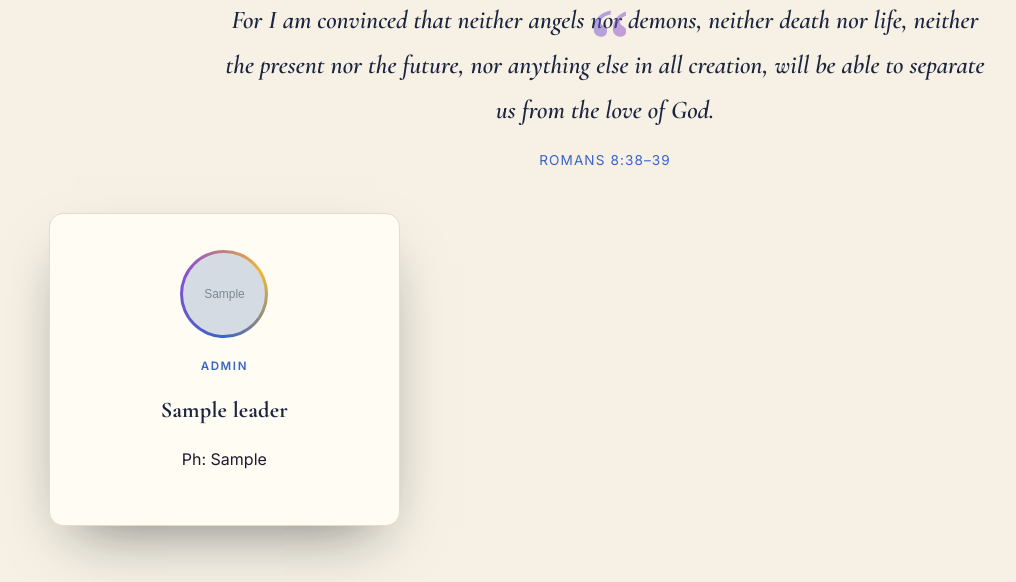
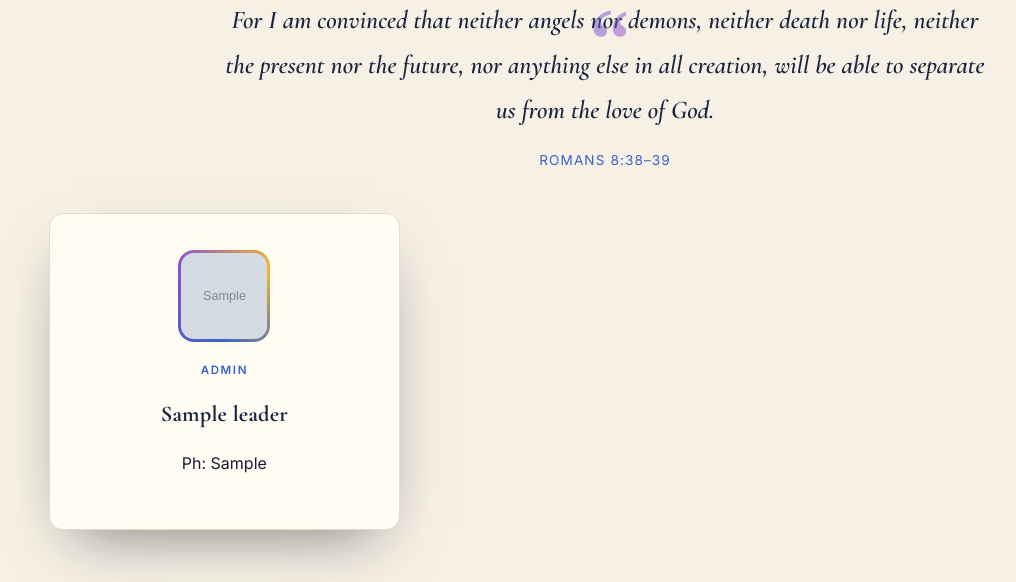
Before and after one commit to wisetechsolutions2026/csist-church, a PHP site: page / in a window 1280 px wide. Shown: the part 1563-2145 px from the top of the page, without its empty margins (35-1051 px from the left). Run offline with PHP 8.4, Linux system fonts and the light colour scheme; tables that the repository leaves empty hold one stand-in row (values such as "Sample post"); grey boxes marked "Sample" are stand-in pictures; some libraries are stand-ins or nearby versions.

Commit message:
Switch leadership avatar to square style, add Presbyter photo
Avatar frame is now a rounded square instead of a circle (better for
full-body clergy portraits, cropped from the top so the face stays in
frame). Added Rev. C. Samuel Jebakumar's photo as Presbyter & Chairman.

Co-Authored-By: Claude Sonnet 5 <noreply@anthropic.com>

```diff
--- a/assets/css/style.css
+++ b/assets/css/style.css
@@ -291,18 +291,18 @@ section.dark .section-sub { color: #b8ae90; }
 .card h3 { margin-bottom: 6px; font-size: 1.4rem; }
 .card .role { color: var(--sapphire); font-size: 0.72rem; text-transform: uppercase; letter-spacing: 0.14em; margin-bottom: 14px; font-family: 'Inter', sans-serif; font-weight: 600; }
 .card .avatar-ring {
-  width: 88px; height: 88px; margin: 0 auto 18px; border-radius: 50%;
+  width: 92px; height: 92px; margin: 0 auto 18px; border-radius: 16px;
   display: flex; align-items: center; justify-content: center;
   background: conic-gradient(from 180deg, var(--sapphire), var(--amethyst), var(--amber), var(--sapphire));
   padding: 3px;
 }
 .card .avatar-ring .avatar-inner {
-  width: 100%; height: 100%; border-radius: 50%; background: var(--ink);
+  width: 100%; height: 100%; border-radius: 13px; background: var(--ink);
   color: var(--amber-soft); display: flex; align-items: center; justify-content: center;
   font-family: 'Cormorant Garamond', serif; font-size: 1.6rem; font-weight: 700;
 }
 .card .avatar-ring .avatar-photo {
-  width: 100%; height: 100%; border-radius: 50%; object-fit: cover; display: block;
+  width: 100%; height: 100%; border-radius: 13px; object-fit: cover; object-position: top center; display: block;
 }
 
 .fcard { border-radius: 14px; overflow: hidden; box-shadow: var(--shadow); background: var(--paper-card); border: 1px solid var(--border); transition: transform 0.4s ease, box-shadow 0.4s ease; }
```
Also changed, not shown: assets/img/leaders/samuel-jebakumar.webp (added).
